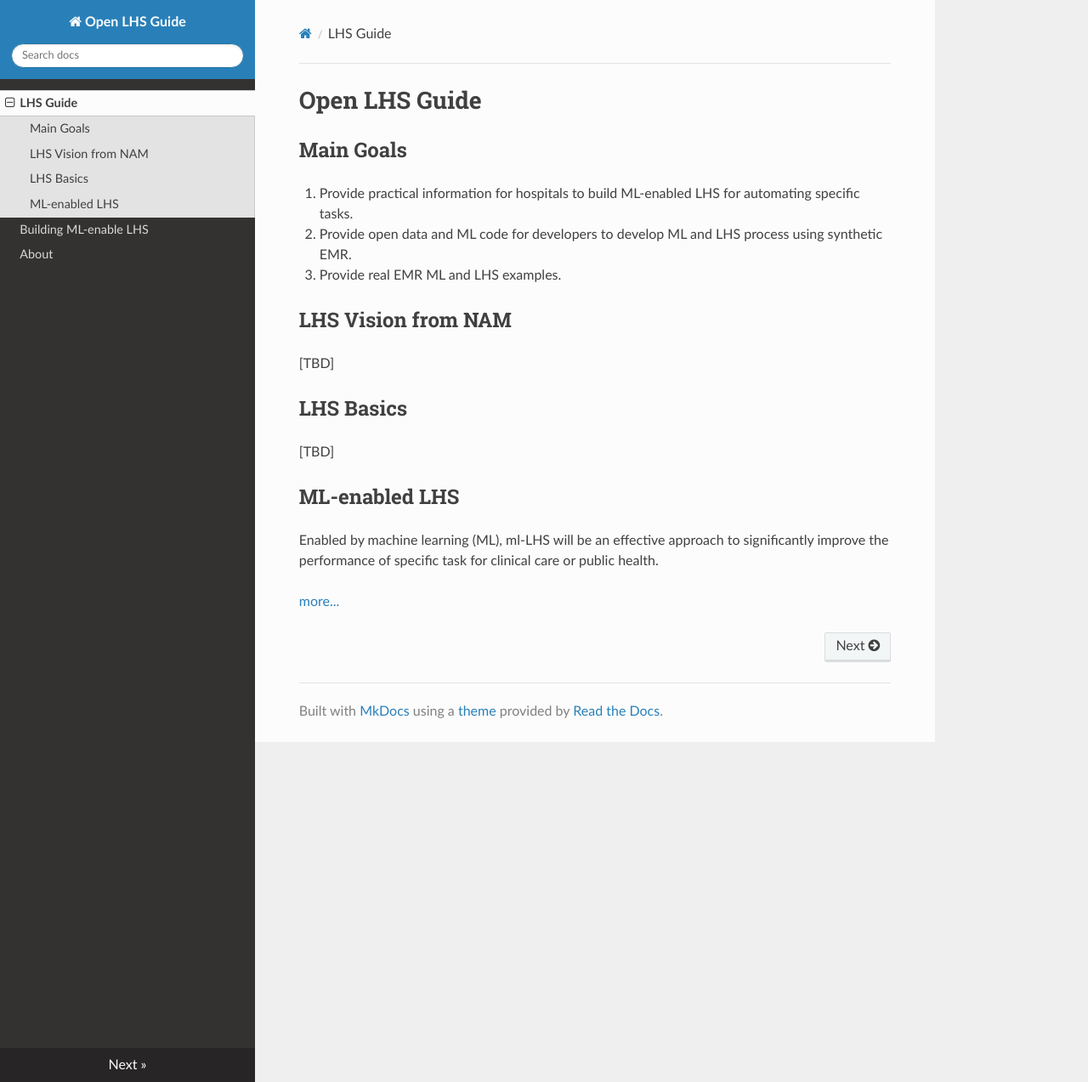
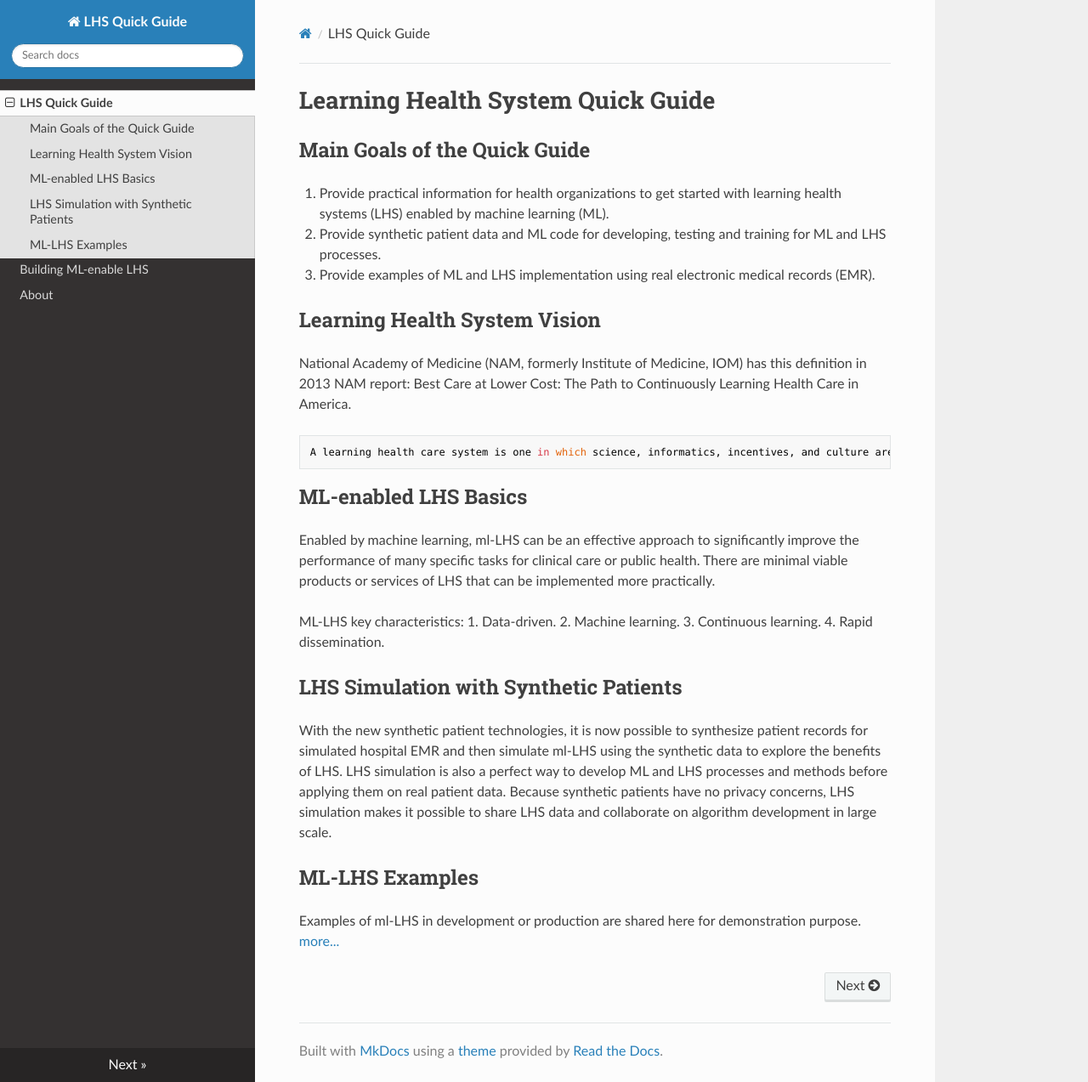
Before and after one commit to lhs-open/lhs-guide, an MkDocs documentation site: the page built from docs/index.md, in a window 1280 px wide and 1273 px high. Shown: the whole window at 85% size. Built offline with MkDocs 1.6.1, drawn with Linux system fonts in a browser that asks for light colours; nearby versions of some CDN libraries.

Commit message:
update home page

````diff
--- a/docs/index.md
+++ b/docs/index.md
@@ -1,19 +1,33 @@
-# Open LHS Guide
+# Learning Health System Quick Guide
 
-## Main Goals
+## Main Goals of the Quick Guide
 
-1. Provide practical information for hospitals to build ML-enabled LHS for automating specific tasks.
-2. Provide open data and ML code for developers to develop ML and LHS process using synthetic EMR.
-3. Provide real EMR ML and LHS examples.
+1. Provide practical information for health organizations to get started with learning health systems (LHS) enabled by machine learning (ML).
+2. Provide synthetic patient data and ML code for developing, testing and training for ML and LHS processes.
+3. Provide examples of ML and LHS implementation using real electronic medical records (EMR).
 
-## LHS Vision from NAM
-[TBD]
+## Learning Health System Vision
 
-## LHS Basics
-[TBD]
+National Academy of Medicine (NAM, formerly Institute of Medicine, IOM) has this definition in 2013 NAM report: Best Care at Lower Cost: The Path to Continuously Learning Health Care in America.
+```sh
+A learning health care system is one in which science, informatics, incentives, and culture are aligned for continuous improvement and innovation, with best practices seamlessly embedded in the care process, patients and families active participants in all elements, and new knowledge captured as an integral by-product of the care experience.
+```
 
-## ML-enabled LHS
+## ML-enabled LHS Basics
 
-Enabled by machine learning (ML), ml-LHS will be an effective approach to significantly improve the performance of specific task for clinical care or public health.
+Enabled by machine learning, ml-LHS can be an effective approach to significantly improve the performance of many specific tasks for clinical care or public health. There are minimal viable products or services of LHS that can be implemented more practically.
 
+ML-LHS key characteristics:
+1. Data-driven.
+2. Machine learning.
+3. Continuous learning.
+4. Rapid dissemination.
+
+## LHS Simulation with Synthetic Patients
+
+With the new synthetic patient technologies, it is now possible to synthesize patient records for simulated hospital EMR and then simulate ml-LHS using the synthetic data to explore the benefits of LHS. LHS simulation is also a perfect way to develop ML and LHS processes and methods before applying them on real patient data. Because synthetic patients have no privacy concerns, LHS simulation makes it possible to share LHS data and collaborate on algorithm development in large scale.
+
+## ML-LHS Examples
+
+Examples of ml-LHS in development or production are shared here for demonstration purpose.
 [more...](ml-lhs/index.md)
--- a/mkdocs.yml
+++ b/mkdocs.yml
@@ -1,8 +1,8 @@
-site_name: Open LHS Guide
+site_name: LHS Quick Guide
 site_url: ""
 nav:
-    - LHS Guide: index.md
-    - Building ML-enable LHS: ML-enabled-LHS.md
+    - LHS Quick Guide: index.md
+    - Building ML-enable LHS: ml-lhs/index.html
     - About: about.md
 theme: readthedocs
 use_directory_urls: false
````
Also changed, not shown: docs/ML-enabled-LHS.md (deleted).
